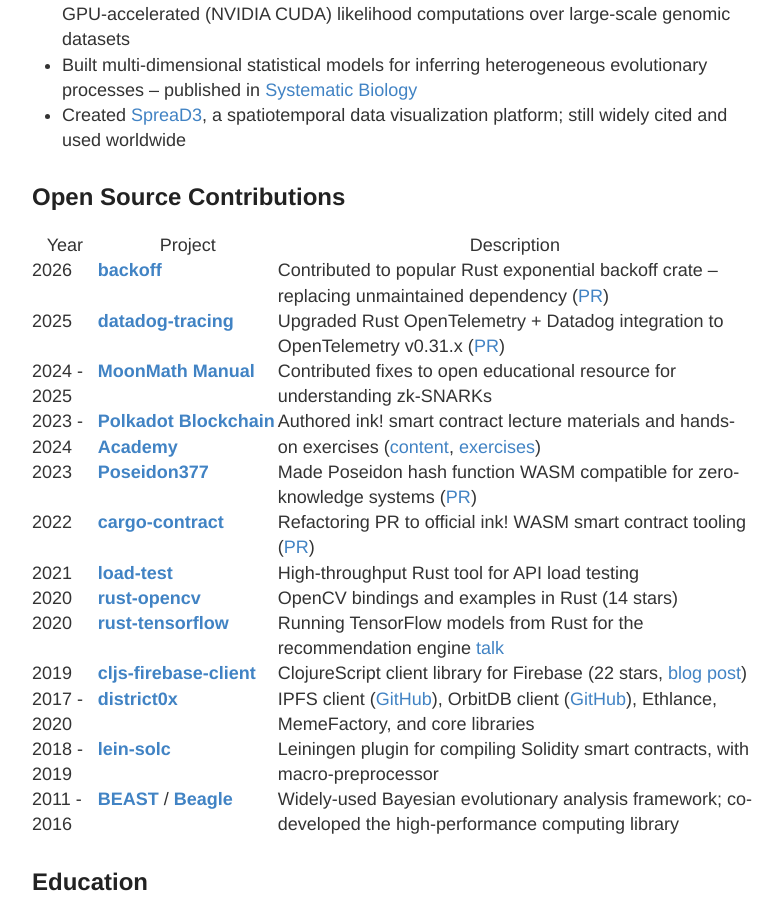
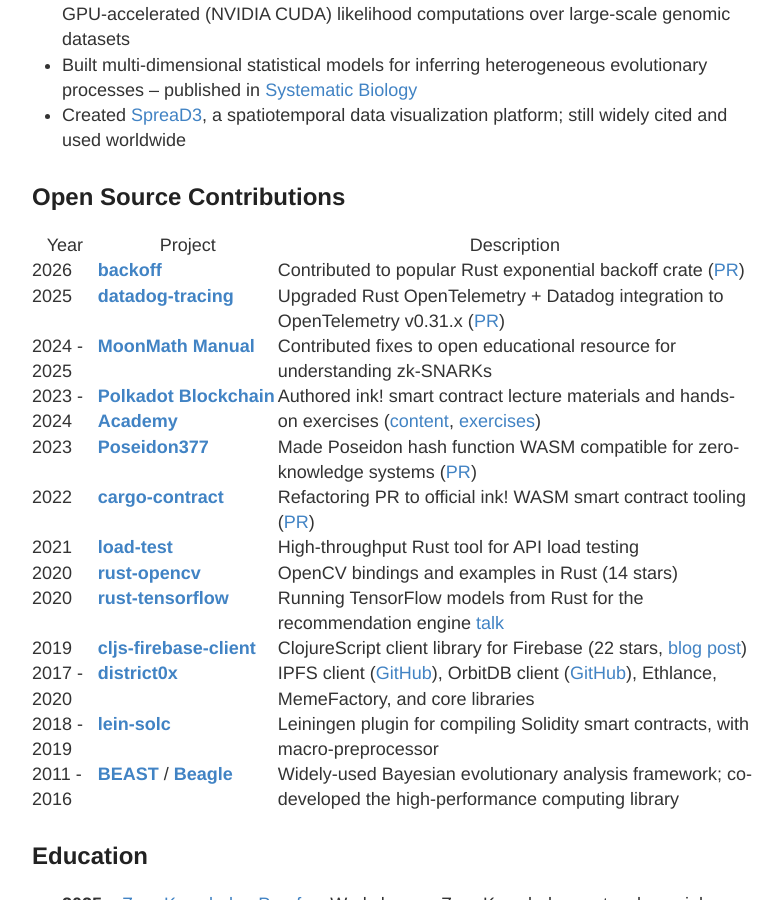
Before and after one commit to fbielejec/fbielejec.github.io, a Jekyll site: the page built from cv.md, in a window 1280 px wide and 900 px high, scrolled down 3098 px. Shown: the whole window, without its empty margins (248-1031 px from the left). Built offline with Jekyll 4.4.1, drawn with Linux system fonts in a browser that asks for light colours.

Commit message:
too long

```diff
--- a/cv.md
+++ b/cv.md
@@ -92,7 +92,7 @@
 
 | Year | Project | Description |
 |------|---------|-------------|
-| 2026 | [**backoff**](https://github.com/ihrwein/backoff) | Contributed to popular Rust exponential backoff crate -- replacing unmaintained dependency ([PR](https://github.com/ihrwein/backoff/pull/76)) |
+| 2026 | [**backoff**](https://github.com/ihrwein/backoff) | Contributed to popular Rust exponential backoff crate ([PR](https://github.com/ihrwein/backoff/pull/76)) |
 | 2025 | [**datadog-tracing**](https://github.com/will-bank/datadog-tracing) | Upgraded Rust OpenTelemetry + Datadog integration to OpenTelemetry v0.31.x ([PR](https://github.com/will-bank/datadog-tracing/pull/7)) |
 | 2024 - 2025 | [**MoonMath Manual**](https://github.com/LeastAuthority/moonmath-manual) | Contributed fixes to open educational resource for understanding zk-SNARKs |
 | 2023 - 2024 | [**Polkadot Blockchain Academy**](https://polkadot.network/development/academy/) | Authored ink! smart contract lecture materials and hands-on exercises ([content](https://github.com/Polkadot-Blockchain-Academy/pba-content), [exercises](https://github.com/Polkadot-Blockchain-Academy/Ink_hands-on)) |
```
